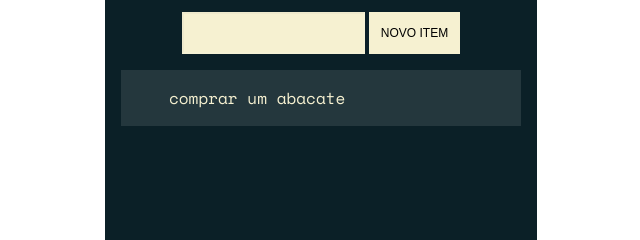
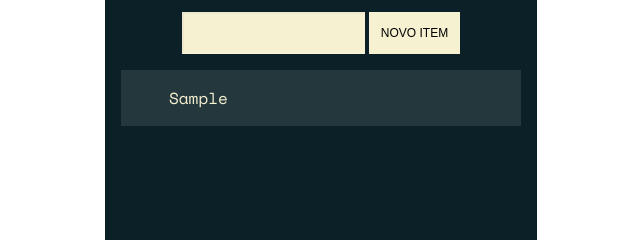
Before and after one commit to phsrdev/Front-End, a plain HTML site: page JS na Web Manipule o DOM com JavaScript/projeto_inicial/index.html in a window 1280 px wide. Both pictures are taken after typing "Sample" into the empty fields and a click on the button "NOVO ITEM". Shown: the part 298-538 px from the top of the page, 319-959 px from the left. Drawn offline with nearby package versions, Linux system fonts and the light colour scheme; a web font is replaced by a local one.

Commit message:
Final aula 3
Atualizacao de arquivos, resumo e listaDeTarefas

```diff
--- a/JS na Web Manipule o DOM com JavaScript/projeto_inicial/index.html
+++ b/JS na Web Manipule o DOM com JavaScript/projeto_inicial/index.html
@@ -20,12 +20,8 @@
         <button class="form-button" data-form-button> Novo Item </button>
       </form>
 
-      <ul class="list">
-      <li class="task">
-        <p class="content">
-          comprar um abacate
-        </p>
-      </li>
+      <ul class="list" data-list>
+
       </ul>
     </div>
     <script src="listaDeTarefas.js"></script>
--- a/JS na Web Manipule o DOM com JavaScript/projeto_inicial/listaDeTarefas.js
+++ b/JS na Web Manipule o DOM com JavaScript/projeto_inicial/listaDeTarefas.js
@@ -2,10 +2,20 @@ const criarTarefa = (evento) => {
 
     evento.preventDefault()
 
+    const lista = document.querySelector('[data-list]')
     const input = document.querySelector('[data-form-input]')
     const valor = input.value
-    console.log( valor  )
+
+    const tarefa = document.createElement('li')
+    tarefa.classList.add('task')
+
+    const conteudo = `<p class="content">${valor}</p>`
+
+    tarefa.innerHTML = conteudo
+
+    lista.appendChild(tarefa)
     input.value = " "
+
 }
 
 const novaTarefa = document.querySelector('[data-form-button]')
```
Also changed, not shown: JS na Web Manipule o DOM com JavaScript/Resumo do Curso.txt (+19 -2 lines).
